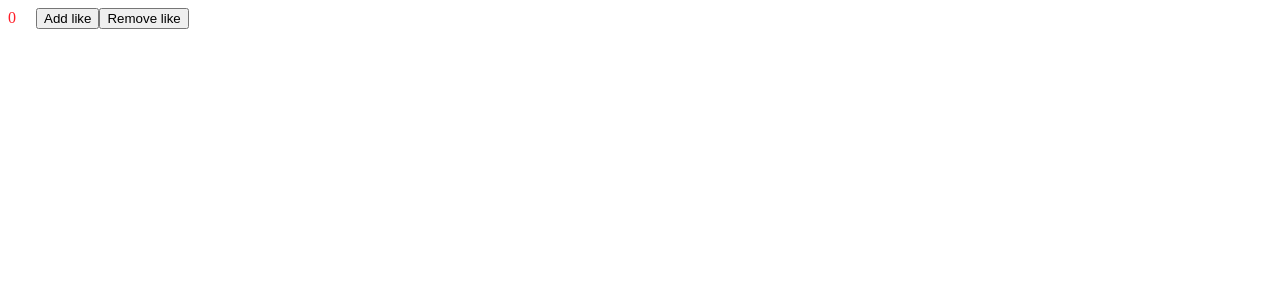
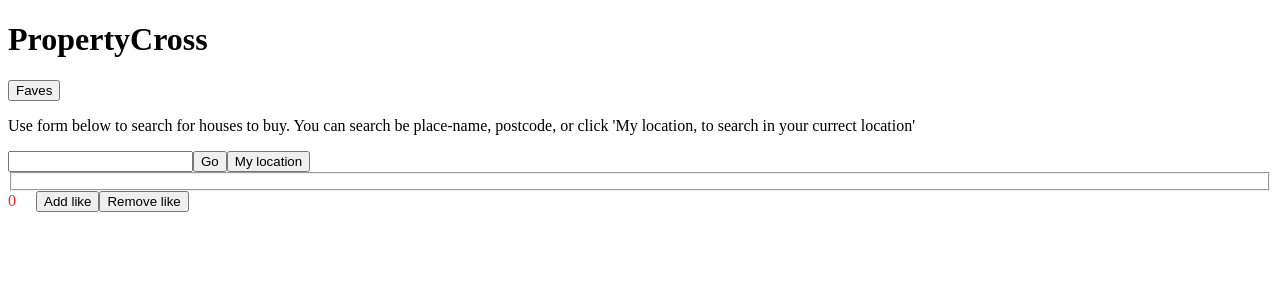
Before and after one commit to ratelChief/AndersenProject, a React app: page / in a window 1280 px wide. Shown: the top 300 px of the page. Built offline with nearby package versions, Linux system fonts and the light colour scheme.

Commit message:
make Form, Header, Main components

```diff
--- /dev/null
+++ b/src/components/Form.js
@@ -0,0 +1,10 @@
+import React from 'react';
+
+export const Form = props =>
+<form className='page-form'>
+  <input type='text' className='search-input' />
+  <button className='btn btn--search'>Go</button>
+  <button className='btn btn--location'>My location</button>
+  <span className='status-bar'>{props.status}</span>
+  <fieldset className='results' />
+</form>;
--- /dev/null
+++ b/src/components/Header.js
@@ -0,0 +1,7 @@
+import React from 'react';
+
+export const Header = props =>
+  <header className='header page-header'>
+    <h1 className='page-logo'>PropertyCross</h1>
+    <button className='btn btn-faves'>Faves</button>
+  </header>;
--- /dev/null
+++ b/src/components/Main.js
@@ -0,0 +1,10 @@
+import React from 'react';
+import { Form } from './Form';
+
+export const Main = props =>
+<main className='page-main'>
+  <p className='app-desc'>Use form below to search for houses to buy.
+     You can search be place-name, postcode, or click 'My location, to search
+      in your currect location'</p>
+      <Form />
+</main>;
--- a/src/containers/App.js
+++ b/src/containers/App.js
@@ -2,7 +2,9 @@
 import './style.less';
 import { connect } from 'react-redux';
 import { Remove } from '../components/Remove';
-
+import { Header } from '../components/Header';
+import { Main } from '../components/Main';
+import { Form } from '../components/Form';
 import { addLike, removeLike } from '../actions/likeActions';
 
 class App extends Component {
@@ -10,6 +12,8 @@
   render() {
     return (
       <div>
+        <Header />
+        <Main />
       <div className='likes'>{this.props.testStore.likesCount}</div>
       <button className='addLike' onClick={this.props.onAddLike}>Add like</button>
       <Remove onRemoveLike={() => this.props.onRemoveLike()} />
```
Also changed, not shown: src/actions/locationAction.js (added).
